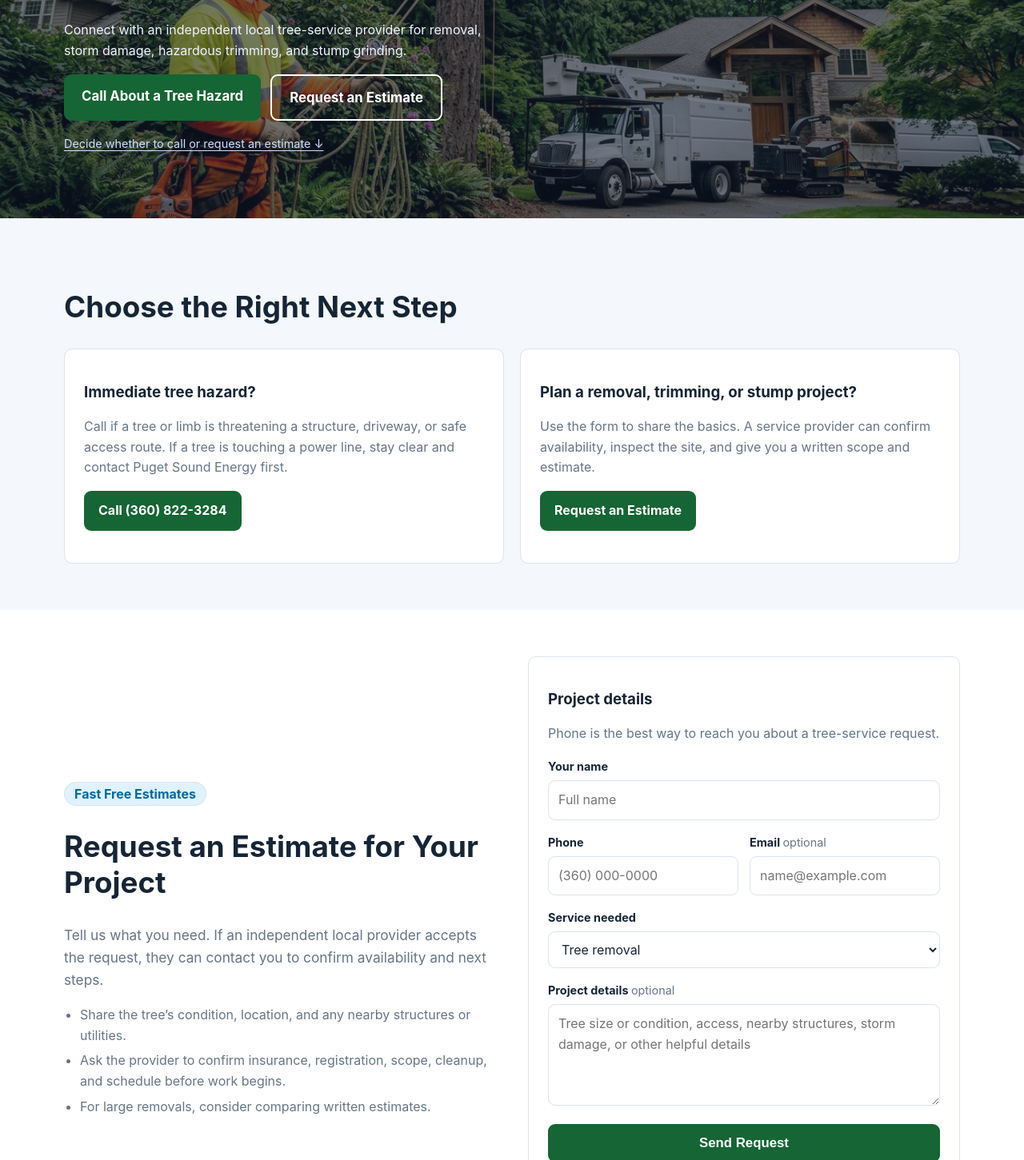
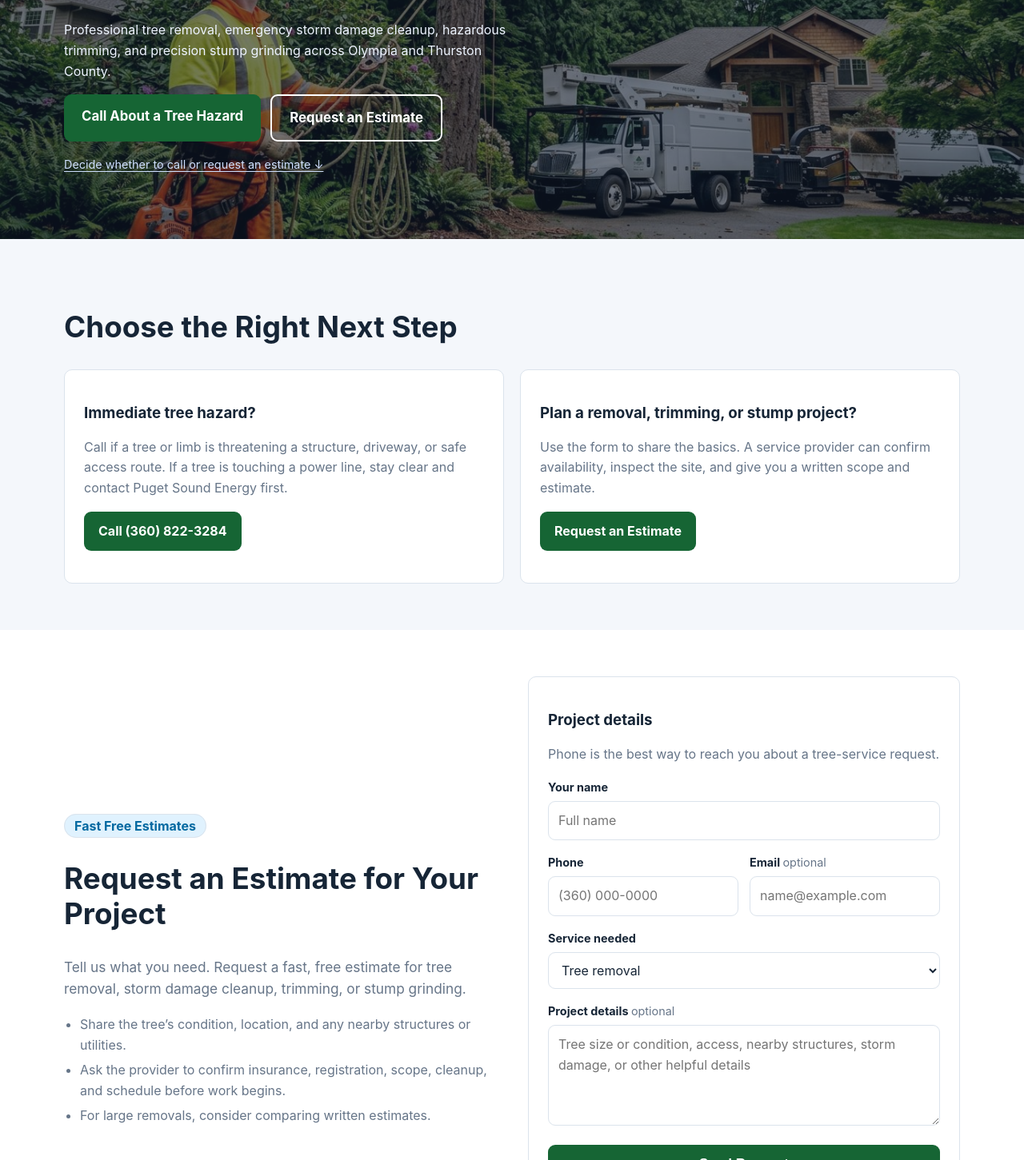
Before and after one commit to zacharybradley1286-commits/olympiatreeremovalpros, a plain HTML site: page index.html in a window 1280 px wide. Shown: the part 387-1838 px from the top of the page at 80% size. Drawn offline with Linux system fonts and the light colour scheme.

Commit message:
fix(content): update hero subhead, meta tags, and intake lead copy

```diff
--- a/index.html
+++ b/index.html
@@ -4,13 +4,13 @@
   <meta charset="utf-8">
   <meta name="viewport" content="width=device-width, initial-scale=1">
   <title>Tree Removal in Olympia, WA | Olympia Tree Removal Pros</title>
-  <meta name="description" content="Connect with an independent local tree-service provider for tree removal, storm damage, hazardous trimming, and stump grinding in Olympia, WA.">
+  <meta name="description" content="Professional tree removal, emergency storm damage cleanup, hazardous trimming, and precision stump grinding in Olympia, WA. Request a free estimate.">
   <link rel="canonical" href="https://olympiatreeremovalpros.com/">
   <link rel="icon" type="image/svg+xml" href="favicon.svg">
   <meta name="robots" content="index,follow">
   <meta name="theme-color" content="#166534">
-  <meta property="og:title" content="Tree Removal in Olympia, WA | Olympia Tree Removal Pros">
-  <meta property="og:description" content="Connect with an independent local tree-service provider for Olympia tree-removal projects.">
+  <meta property="og:title" content="Olympia Tree Removal Pros | Tree Removal in Olympia, WA">
+  <meta property="og:description" content="Professional tree removal, emergency storm damage cleanup, hazardous trimming, and stump grinding in Olympia, WA.">
   <meta property="og:url" content="https://olympiatreeremovalpros.com/">
   <meta property="og:type" content="website">
   <meta property="og:site_name" content="Olympia Tree Removal Pros">
@@ -121,7 +121,7 @@
       <div class="hero__inner">
         <p class="hero__eyebrow">Olympia, Washington</p>
         <h1>Tree Removal in Olympia, WA</h1>
-        <p>Connect with an independent local tree-service provider for removal, storm damage, hazardous trimming, and stump grinding.</p>
+        <p>Professional tree removal, emergency storm damage cleanup, hazardous trimming, and precision stump grinding across Olympia and Thurston County.</p>
         <div class="hero__cta">
           <a class="btn btn--lg wc-phone" href="tel:+13608223284">Call About a Tree Hazard</a>
           <a class="btn btn--ghost btn--lg" href="#quote-section">Request an Estimate</a>
@@ -153,7 +153,7 @@
         <div>
           <span class="badge" style="background:#e0f2fe;color:#0369a1;padding:4px 12px;border-radius:20px;font-weight:700;">Fast Free Estimates</span>
           <h2>Request an Estimate for Your Project</h2>
-          <p class="section__lead">Tell us what you need. If an independent local provider accepts the request, they can contact you to confirm availability and next steps.</p>
+          <p class="section__lead">Tell us what you need. Request a fast, free estimate for tree removal, storm damage cleanup, trimming, or stump grinding.</p>
           <ul class="local-points">
             <li>Share the tree’s condition, location, and any nearby structures or utilities.</li>
             <li>Ask the provider to confirm insurance, registration, scope, cleanup, and schedule before work begins.</li>
```
